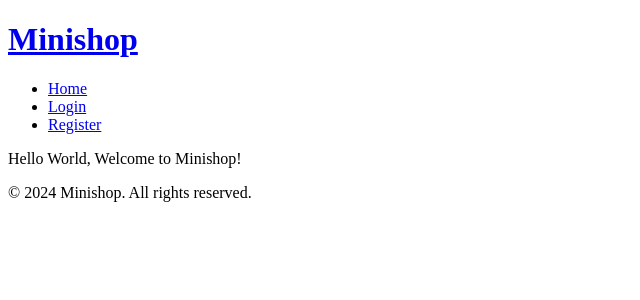
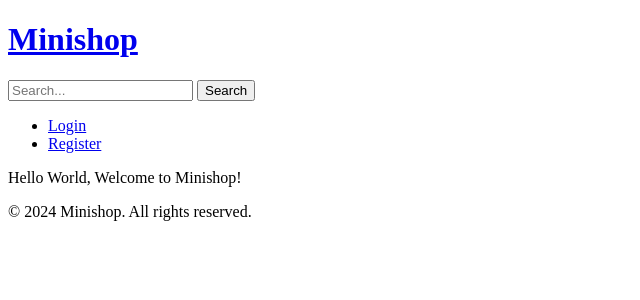
Before and after one commit to Kaillr/minishop, a Node server app: page / in a window 1280 px wide. Shown: the top 300 px of the page, without its empty margins (0-640 px from the left). Run offline with Node 20, Linux system fonts and the light colour scheme.

Commit message:
chore: Create search.ejs routed to /search and search bar in header
-

```diff
--- a/backend/server.js
+++ b/backend/server.js
@@ -9,6 +9,7 @@ const db = require('./db/db');
 const indexRoutes = require('./routes/index');
 const registerRoutes = require('./routes/register');
 const loginRoutes = require('./routes/login');
+const searchRoutes = require('./routes/search');
 
 const app = express();
 const port = process.env.PORT || 3000;
@@ -24,10 +25,17 @@ app.use(express.urlencoded({ extended: true }));
 // Serve static files from the frontend directory
 app.use(express.static(path.join(__dirname, '../frontend')));
 
+// Middleware to set query variable globally
+app.use((req, res, next) => {
+    res.locals.query = req.query.query || "";  // Set query globally for all views
+    next();
+});
+
 // Define routes
 app.use("/", indexRoutes);
 app.use("/register", registerRoutes);
-app.use("/login", loginRoutes)
+app.use("/login", loginRoutes);
+app.use("/search", searchRoutes);
 
 // Catch-all 404 handler for unavailable routes
 app.use((req, res, next) => {
--- a/frontend/views/partials/header.ejs
+++ b/frontend/views/partials/header.ejs
@@ -1,8 +1,11 @@
 <header>
     <h1><a href="/">Minishop</a></h1>
+    <form action="/search" method="get" class="search">
+        <input type="text" name="query" placeholder="Search..." value="<%= query %>">
+        <button type="submit">Search</button>
+    </form>
     <nav>
         <ul>
-            <li><a href="/">Home</a></li>
             <li><a href="/login">Login</a></li>
             <li><a href="/register">Register</a></li>
         </ul>
```
Also changed, not shown: backend/routes/search.js (added, +12 -0 lines), frontend/views/pages/search.ejs (added, +11 -0 lines).
